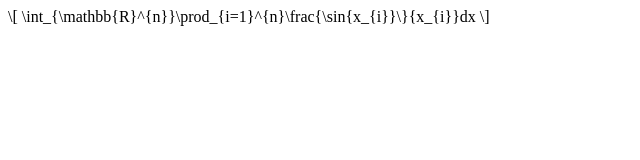
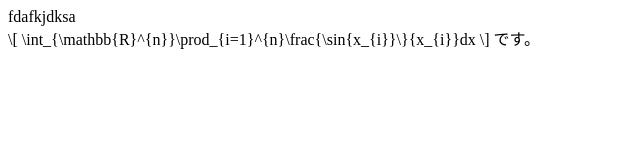
Before and after one commit to tomo-math/tomo-math.github.io, a plain HTML site: page test.html in a window 1280 px wide. Shown: the whole page, without its empty margins (0-640 px from the left). Drawn offline with nearby package versions, Linux system fonts and the light colour scheme.

Commit message:
Update test.html

```diff
--- a/test.html
+++ b/test.html
@@ -2,11 +2,13 @@
 <head>
 <script type="text/javascript" id="MathJax-script" async
 src="https://cdn.jsdelivr.net/npm/mathjax@3/es5/tex-chtml.js"></script>
-<title>sdhlfkahk</title>
+<title>tetete</title>
 </head>
 <body>
+fdafkjdksa<br>
 \[
-  \int_{\mathbb{R}^{n}}\prod_{i=1}^{n}\frac{\sin{x_{i}}\}{x_{i}}dx
+\int_{\mathbb{R}^{n}}\prod_{i=1}^{n}\frac{\sin{x_{i}}\}{x_{i}}dx
 \]
+です。
 </body>
 </html>
```
